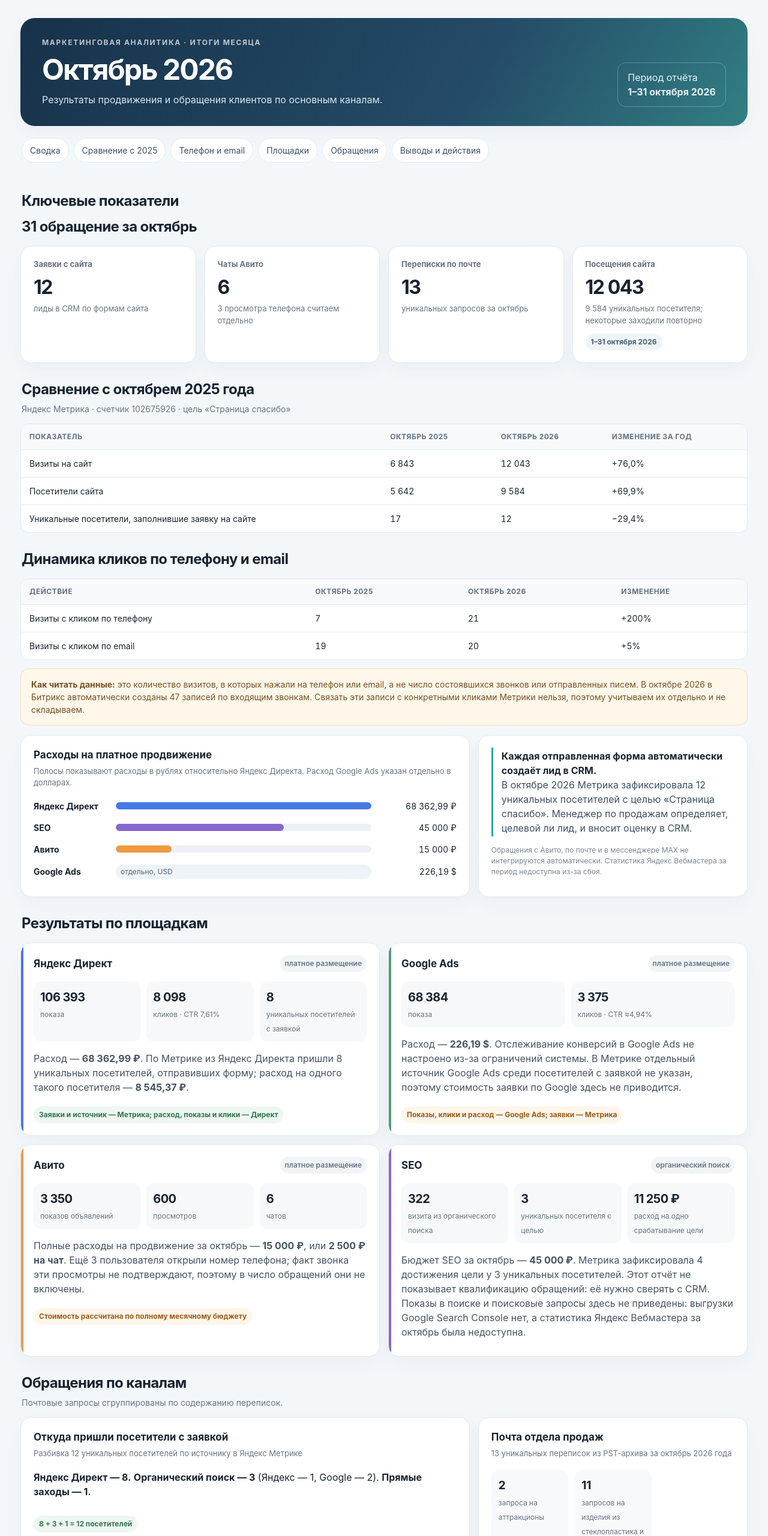
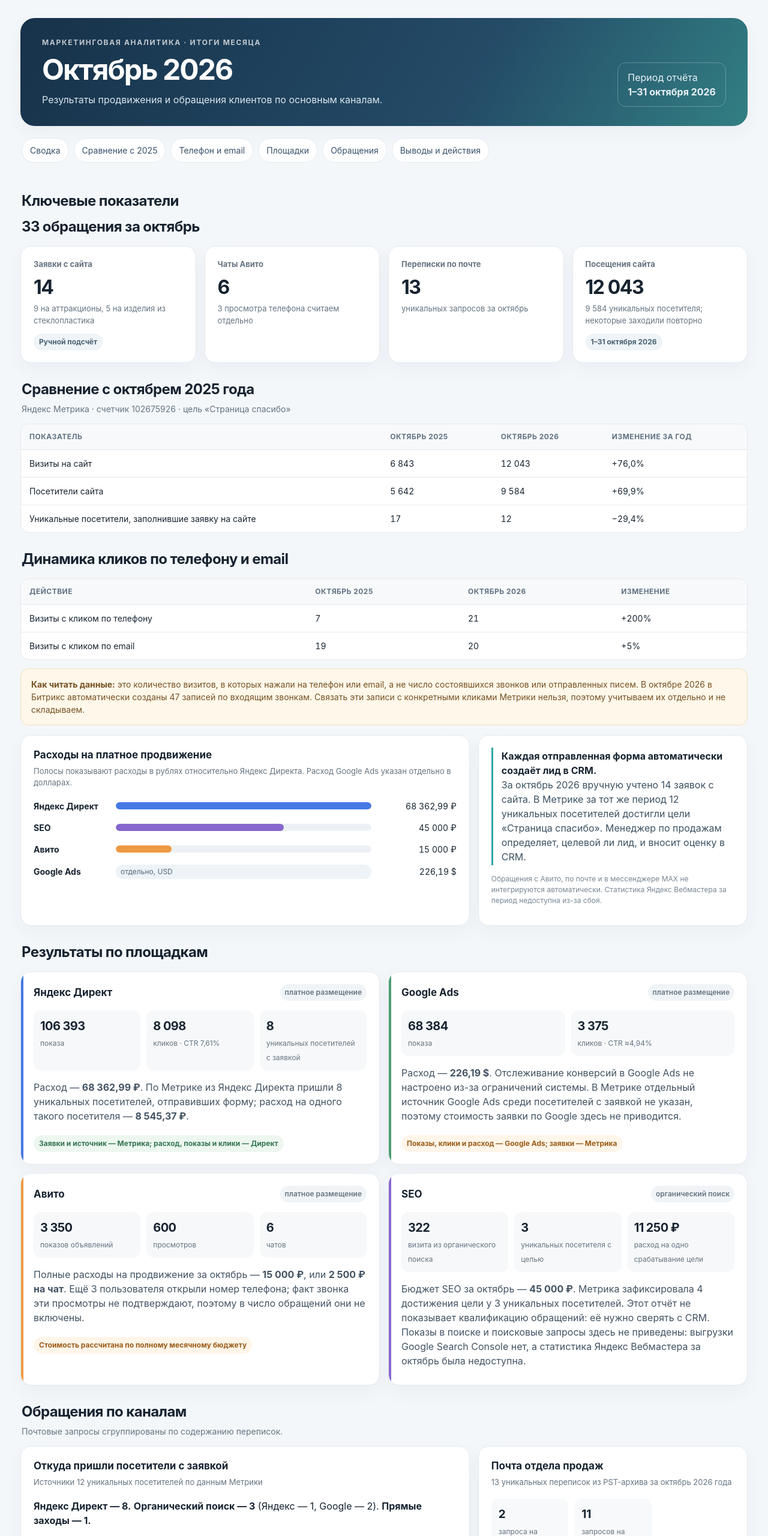
Before and after one commit to meredin0109/marketing-october-2026, a plain HTML site: page index.html in a window 1280 px wide. Shown: the top 2560 px of the page at 60% size. Drawn offline with Linux system fonts and the light colour scheme.

Commit message:
Уточнить число и тематику заявок с сайта

```diff
--- a/index.html
+++ b/index.html
@@ -13,9 +13,9 @@
 <body><main class="wrap">
 <header class="hero"><div><div class="eyebrow">Маркетинговая аналитика · итоги месяца</div><h1>Октябрь 2026</h1><p>Результаты продвижения и обращения клиентов по основным каналам.</p></div><div class="period">Период отчёта<br><strong>1–31 октября 2026</strong></div></header>
 <nav class="nav"><a href="#summary">Сводка</a><a href="#year2025">Сравнение с 2025</a><a href="#altcontacts">Телефон и email</a><a href="#platforms">Площадки</a><a href="#leads">Обращения</a><a href="#actions">Выводы и действия</a></nav>
-<section class="section" id="summary"><div class="section-head"><div><h2>Ключевые показатели</h2><p class="summary-total">31 обращение за октябрь</p></div></div><div class="grid kpis">
+<section class="section" id="summary"><div class="section-head"><div><h2>Ключевые показатели</h2><p class="summary-total">33 обращения за октябрь</p></div></div><div class="grid kpis">
 
-<article class="card"><div class="kpi-label">Заявки с сайта</div><div class="kpi-value">12</div><div class="kpi-note">лиды в CRM по формам сайта</div></article>
+<article class="card"><div class="kpi-label">Заявки с сайта</div><div class="kpi-value">14</div><div class="kpi-note">9 на аттракционы, 5 на изделия из стеклопластика</div><span class="tag">Ручной подсчёт</span></article>
 <article class="card"><div class="kpi-label">Чаты Авито</div><div class="kpi-value">6</div><div class="kpi-note">3 просмотра телефона считаем отдельно</div></article>
 <article class="card"><div class="kpi-label">Переписки по почте</div><div class="kpi-value">13</div><div class="kpi-note">уникальных запросов за октябрь</div></article>
 <article class="card"><div class="kpi-label">Посещения сайта</div><div class="kpi-value">12 043</div><div class="kpi-note">9 584 уникальных посетителя; некоторые заходили повторно</div><span class="tag">1–31 октября 2026</span></article>
@@ -38,16 +38,16 @@
 <div class="bar-row"><span class="bar-name">SEO</span><div class="track"><div class="fill" style="width:65.8%;background:var(--purple)"></div></div><span class="bar-value">45 000 ₽</span></div><div class="bar-row"><span class="bar-name">Авито</span><div class="track"><div class="fill" style="width:21.9%;background:var(--orange)"></div></div><span class="bar-value">15 000 ₽</span></div>
 <div class="bar-row"><span class="bar-name">Google Ads</span><span class="pill">отдельно, USD</span><span class="bar-value">226,19 $</span></div>
 </div></article>
-<article class="card"><div class="callout"><strong>Каждая отправленная форма автоматически создаёт лид в CRM.</strong><br>В октябре 2026 Метрика зафиксировала 12 уникальных посетителей с целью «Страница спасибо». Менеджер по продажам определяет, целевой ли лид, и вносит оценку в CRM.</div><p class="source-note">Обращения с Авито, по почте и в мессенджере MAX не интегрируются автоматически. Статистика Яндекс Вебмастера за период недоступна из-за сбоя.</p></article></section>
+<article class="card"><div class="callout"><strong>Каждая отправленная форма автоматически создаёт лид в CRM.</strong><br>За октябрь 2026 вручную учтено 14 заявок с сайта. В Метрике за тот же период 12 уникальных посетителей достигли цели «Страница спасибо». Менеджер по продажам определяет, целевой ли лид, и вносит оценку в CRM.</div><p class="source-note">Обращения с Авито, по почте и в мессенджере MAX не интегрируются автоматически. Статистика Яндекс Вебмастера за период недоступна из-за сбоя.</p></article></section>
 <section class="section" id="platforms"><div class="section-head"><div><h2>Результаты по площадкам</h2></div></div><div class="grid platforms">
 <article class="card platform" style="--accent:var(--blue)"><h3>Яндекс Директ <small>платное размещение</small></h3><div class="metric-row"><div class="metric"><b>106 393</b><span>показа</span></div><div class="metric"><b>8 098</b><span>кликов · CTR 7,61%</span></div><div class="metric"><b>8</b><span>уникальных посетителей с заявкой</span></div></div><p>Расход — <strong>68 362,99 ₽</strong>. По Метрике из Яндекс Директа пришли 8 уникальных посетителей, отправивших форму; расход на одного такого посетителя — <strong>8 545,37 ₽</strong>.</p><span class="tag good">Заявки и источник — Метрика; расход, показы и клики — Директ</span></article><article class="card platform" style="--accent:var(--green)"><h3>Google Ads <small>платное размещение</small></h3><div class="metric-row two"><div class="metric"><b>68 384</b><span>показа</span></div><div class="metric"><b>3 375</b><span>кликов · CTR ≈4,94%</span></div></div><p>Расход — <strong>226,19 $</strong>. Отслеживание конверсий в Google Ads не настроено из-за ограничений системы. В Метрике отдельный источник Google Ads среди посетителей с заявкой не указан, поэтому стоимость заявки по Google здесь не приводится.</p><span class="tag warn">Показы, клики и расход — Google Ads; заявки — Метрика</span></article>
 <article class="card platform" style="--accent:var(--orange)"><h3>Авито <small>платное размещение</small></h3><div class="metric-row"><div class="metric"><b>3 350</b><span>показов объявлений</span></div><div class="metric"><b>600</b><span>просмотров</span></div><div class="metric"><b>6</b><span>чатов</span></div></div><p>Полные расходы на продвижение за октябрь — <strong>15 000 ₽</strong>, или <strong>2 500 ₽ на чат</strong>. Ещё 3 пользователя открыли номер телефона; факт звонка эти просмотры не подтверждают, поэтому в число обращений они не включены.</p><span class="tag warn">Стоимость рассчитана по полному месячному бюджету</span></article>
 <article class="card platform" style="--accent:var(--purple)"><h3>SEO <small>органический поиск</small></h3><div class="metric-row"><div class="metric"><b>322</b><span>визита из органического поиска</span></div><div class="metric"><b>3</b><span>уникальных посетителя с целью</span></div><div class="metric"><b>11 250 ₽</b><span>расход на одно срабатывание цели</span></div></div><p>Бюджет SEO за октябрь — <strong>45 000 ₽</strong>. Метрика зафиксировала 4 достижения цели у 3 уникальных посетителей. Этот отчёт не показывает квалификацию обращений: её нужно сверять с CRM. Показы в поиске и поисковые запросы здесь не приведены: выгрузки Google Search Console нет, а статистика Яндекс Вебмастера за октябрь была недоступна.</p></article>
 </div></section>
 <section class="section" id="leads"><div class="section-head"><div><h2>Обращения по каналам</h2><p>Почтовые запросы сгруппированы по содержанию переписок.</p></div></div><div class="grid columns">
-<article class="card"><h3>Откуда пришли посетители с заявкой</h3><p class="sub">Разбивка 12 уникальных посетителей по источнику в Яндекс Метрике</p><p><strong>Яндекс Директ — 8.</strong> <strong>Органический поиск — 3</strong> (Яндекс — 1, Google — 2). <strong>Прямые заходы — 1.</strong></p><span class="tag good">8 + 3 + 1 = 12 посетителей</span></article><article class="card"><h3>Почта отдела продаж</h3><p class="sub">13 уникальных переписок из PST-архива за октябрь 2026 года</p><div class="source-pair"><div><b>2</b><span>запроса на аттракционы</span></div><div><b>11</b><span>запросов на изделия из стеклопластика и другие изделия</span></div></div><p>Это ручная классификация уникальных переписок по содержанию писем; она не оценивает платёжеспособность, готовность к сделке или итог переговоров.</p></article>
-</div><div class="notice" style="margin-top:14px"><strong>Как учитываются обращения:</strong> 31 обращение в итоговой сумме — это 12 заявок с сайта, 6 чатов Авито и 13 уникальных переписок по почте. Звонки и созданные по ним CRM-записи в эту сумму не включены; менеджер по продажам отдельно проверяет звонки и переводит целевые обращения в сделки. Обращения с Авито и по почте автоматически в CRM не передаются. Причины остановки сделок и отказы в этом отчёте не анализируются: их фиксирует менеджер по результатам общения с клиентом.</div></section>
-<section class="section" id="actions"><div class="section-head"><div><h2>Итоговый вывод и приоритеты</h2><p>Показатели октября 2026 сопоставлены с октябрём 2025; качество сделок оценивается отдельно по CRM.</p></div></div><div class="final"><h2>Оценка октября 2026</h2><p>По сравнению с октябрём 2025 в октябре 2026 посещаемость сайта выросла, а число уникальных посетителей с целью «Страница спасибо» снизилось. Одновременно в Метрике выросли визиты с целью клика по телефону и немного — с целью клика по email. Эти клики показывают действия на сайте, но не подтверждают состоявшиеся звонки или отправленные письма. Поэтому по этим данным можно говорить об изменении поведения посетителей, но не о росте общего числа качественных обращений или продаж. Для оценки результата нужны квалификация лидов, движение сделок и выручка из CRM.</p></div>
+<article class="card"><h3>Откуда пришли посетители с заявкой</h3><p class="sub">Источники 12 уникальных посетителей по данным Метрики</p><p><strong>Яндекс Директ — 8.</strong> <strong>Органический поиск — 3</strong> (Яндекс — 1, Google — 2). <strong>Прямые заходы — 1.</strong></p><span class="tag good">8 + 3 + 1 = 12 посетителей</span></article><article class="card"><h3>Почта отдела продаж</h3><p class="sub">13 уникальных переписок из PST-архива за октябрь 2026 года</p><div class="source-pair"><div><b>2</b><span>запроса на аттракционы</span></div><div><b>11</b><span>запросов на изделия из стеклопластика и другие изделия</span></div></div><p>Это ручная классификация уникальных переписок по содержанию писем; она не оценивает платёжеспособность, готовность к сделке или итог переговоров.</p></article>
+</div><div class="notice" style="margin-top:14px"><strong>Как учитываются обращения:</strong> Всего 33 обращения: 14 заявок с сайта по ручному подсчёту, 6 чатов Авито и 13 уникальных переписок по почте. Звонки и созданные по ним CRM-записи в эту сумму не включены; менеджер по продажам отдельно проверяет звонки и переводит целевые обращения в сделки. Обращения с Авито и по почте автоматически в CRM не передаются. Причины остановки сделок и отказы в этом отчёте не анализируются: их фиксирует менеджер по результатам общения с клиентом.</div></section>
+<section class="section" id="actions"><div class="section-head"><div><h2>Итоговый вывод и приоритеты</h2><p>Показатели октября 2026 сопоставлены с октябрём 2025; качество сделок оценивается отдельно по CRM.</p></div></div><div class="final"><h2>Оценка октября 2026</h2><p>По сравнению с октябрём 2025 в октябре 2026 посещаемость сайта выросла, а по данным Метрики число уникальных посетителей с целью «Страница спасибо» снизилось. Одновременно в Метрике выросли визиты с целью клика по телефону и немного — с целью клика по email. Эти клики показывают действия на сайте, но не подтверждают состоявшиеся звонки или отправленные письма. Поэтому по этим данным можно говорить об изменении поведения посетителей, но не о росте общего числа качественных обращений или продаж. Для оценки результата нужны квалификация лидов, движение сделок и выручка из CRM.</p></div>
 <div class="grid insights" style="margin-top:14px">
 <article class="card insight"><div class="icon">01</div><div><h3>Связать аналитику с CRM и качеством</h3><p>Сопоставлять лиды из форм сайта в CRM с источником и кампанией из Метрики; фиксировать квалификацию, причину отказа, коммерческое предложение и контракт. Для звонков, почты и MAX отдельно определить способ учёта в CRM.</p></div></article>
 <article class="card insight"><div class="icon">02</div><div><h3>Перераспределять рекламный бюджет по качеству</h3><p>Сопоставлять расходы и клики Директа и Google с источниками заявок в Метрике, а качество обращений проверять по CRM. Не сравнивать стоимость заявки для Google, пока Метрика не показывает для него отдельный источник.</p></div></article>
```
